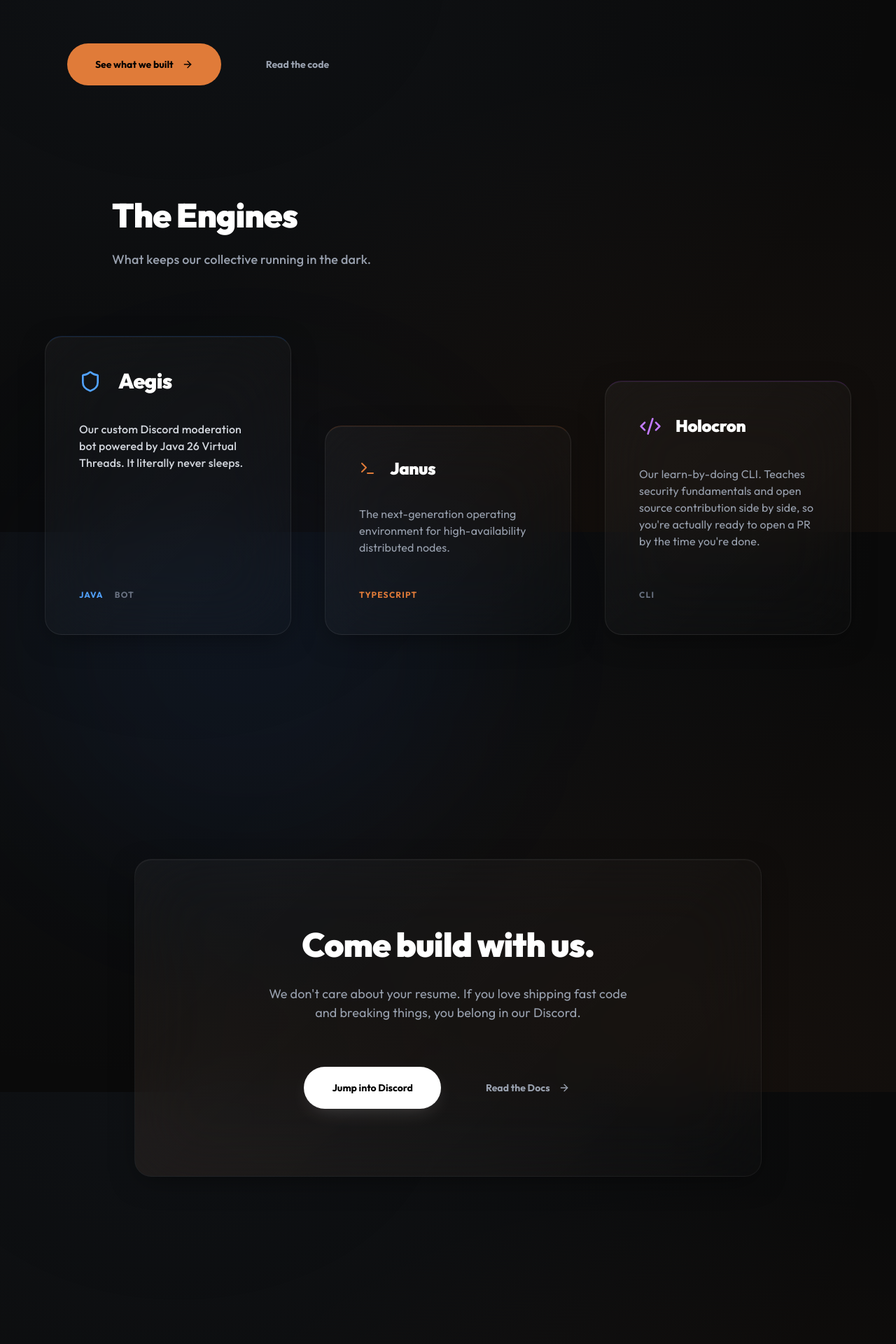
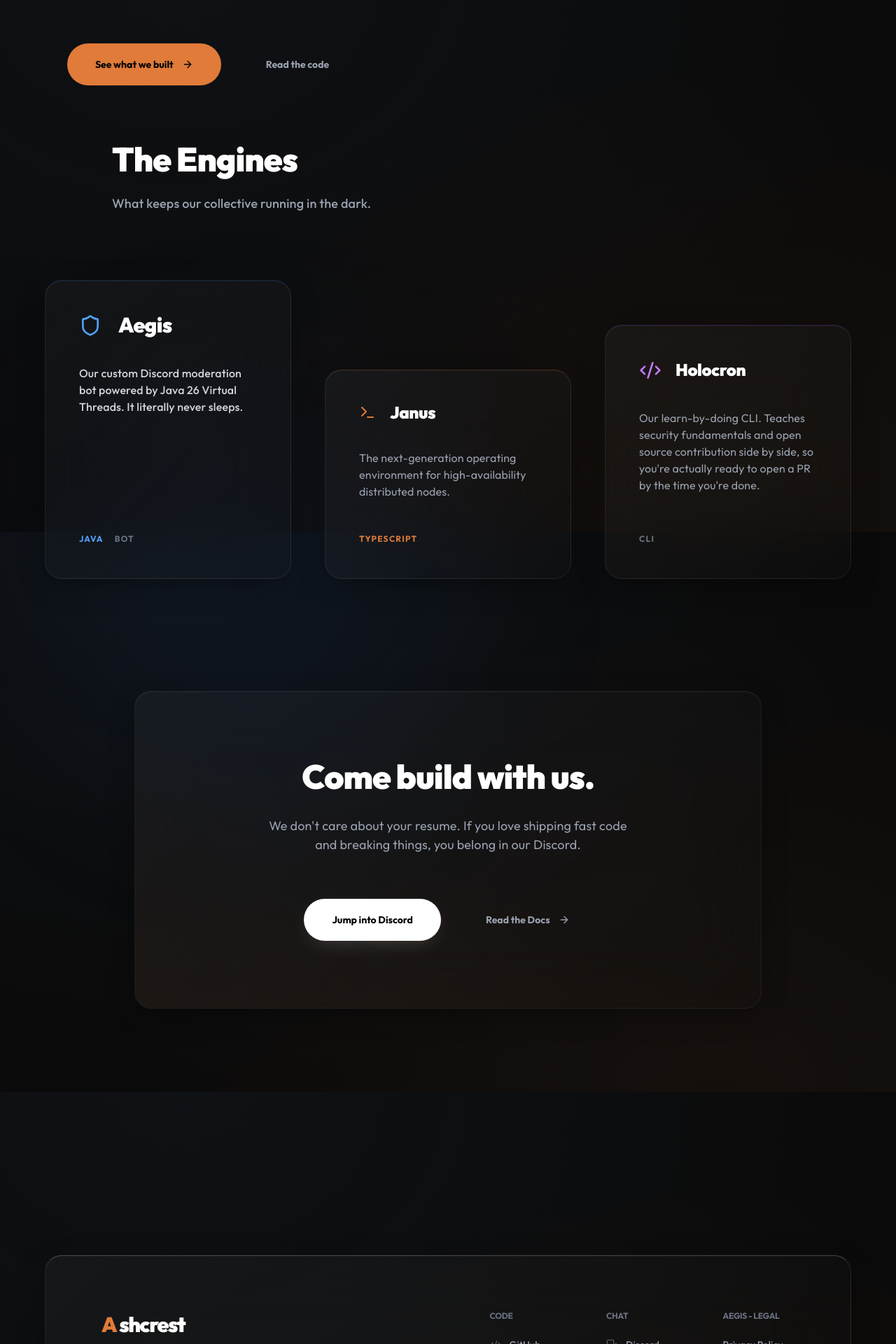
Before and after one commit to AshcrestHQ/ashcresthq-site, a Next.js app: page / in a window 1280 px wide. Shown: the part 840-2760 px from the top of the page at 70% size. Built offline with nearby package versions, Linux system fonts and the light colour scheme.

Commit message:
Fix gaps

```diff
--- a/src/app/page.tsx
+++ b/src/app/page.tsx
@@ -66,7 +66,7 @@ export default function Home() {
 
       {/* Featured Projects Offset Grid */}
       <motion.section
-        className="w-full py-40 relative"
+        className="w-full py-20 relative"
         initial="hidden"
         whileInView="visible"
         viewport={{ once: true, margin: "-100px" }}
@@ -163,7 +163,7 @@ export default function Home() {
 
       {/* Join Community CTA */}
       <motion.section
-        className="w-full max-w-4xl mx-auto py-40"
+        className="w-full max-w-4xl mx-auto py-20 mb-20"
         initial="hidden"
         whileInView="visible"
         viewport={{ once: true }}
```
